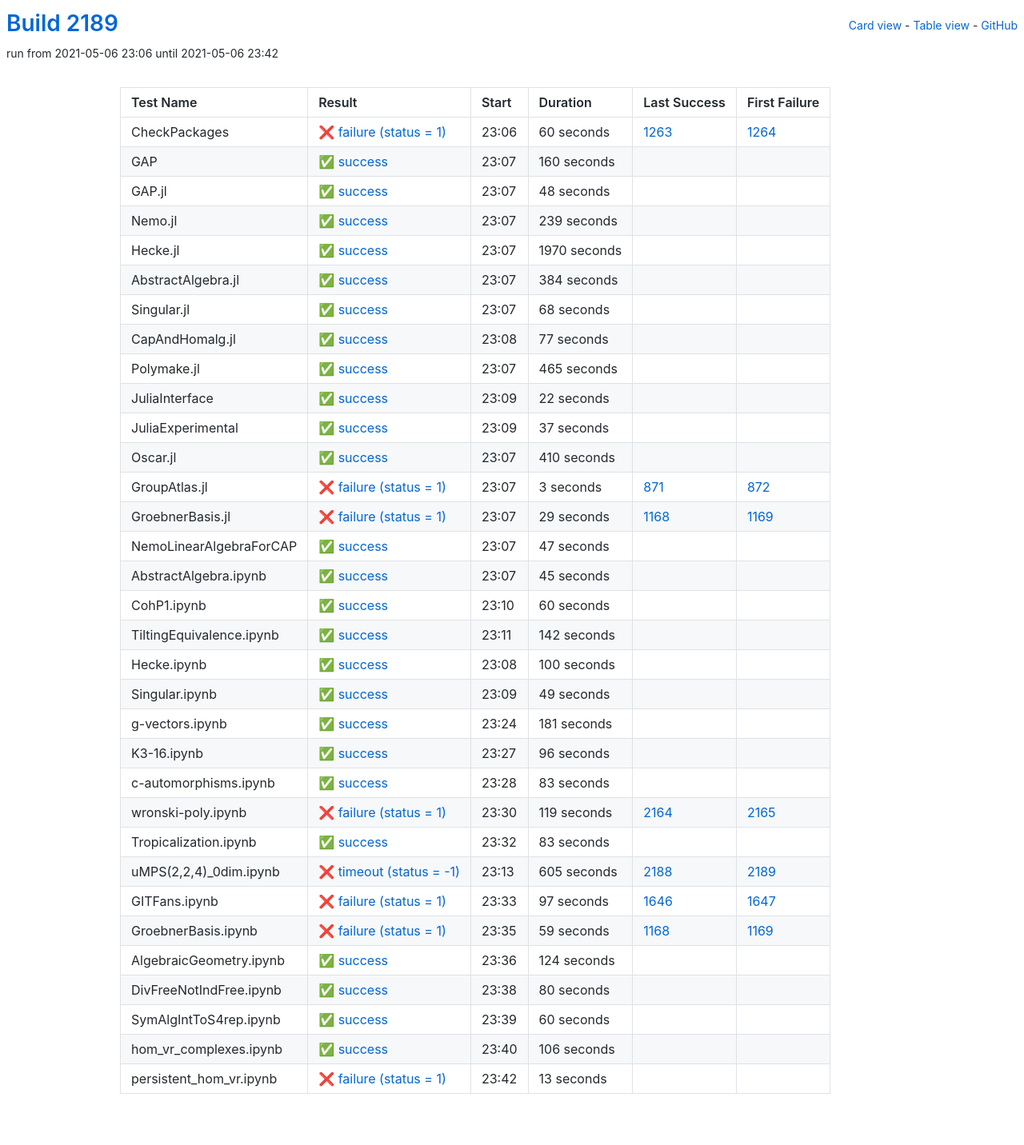
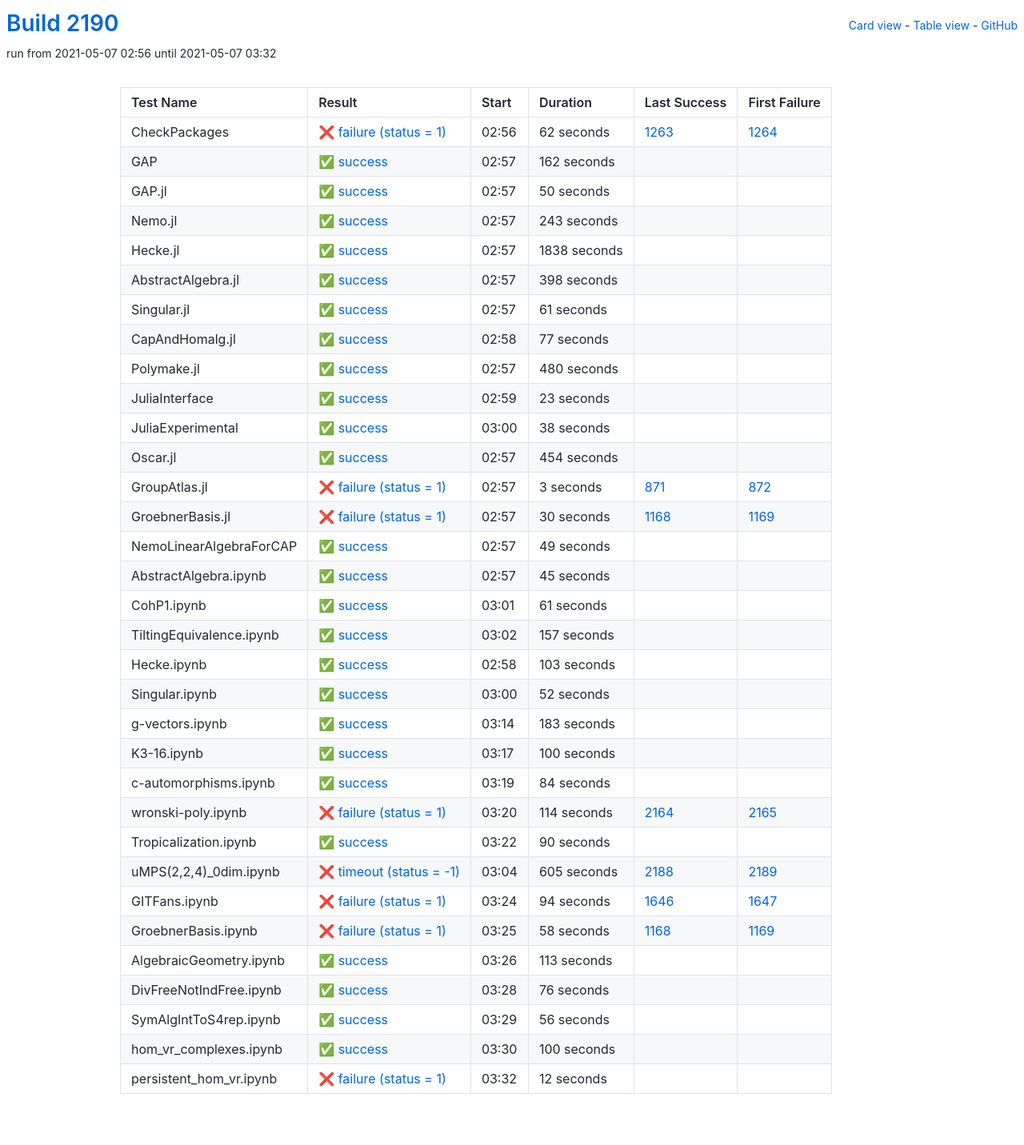
Before and after one commit to oscar-system/oscar-ci-status-stable, a Jekyll site: the page built from table.html, in a window 1280 px wide. Shown: the whole page at 80% size. Built offline with Jekyll 4.4.1, drawn with Linux system fonts in a browser that asks for light colours.

Commit message:
Build #2190

```diff
--- a/_data/ci.yml
+++ b/_data/ci.yml
@@ -1,6 +1,6 @@
 ---
-build: 2189
-build_url: https://oscarci.mathematik.uni-kl.de/job/oscar-stable/2189/
+build: 2190
+build_url: https://oscarci.mathematik.uni-kl.de/job/oscar-stable/2190/
 job: oscar-stable
 organization: oscar-system
 repo: oscar-ci-status-stable
@@ -8,92 +8,92 @@ repourl: https://github.com/oscar-system/oscar-ci-status-stable
 tests:
 - name: CheckPackages
   id: checkpackages
-  log: https://oscarci.mathematik.uni-kl.de/job/oscar-stable/2189/artifact/logs/build-2189/CheckPackages.log
-  start: 2021-05-06 23:06
+  log: https://oscarci.mathematik.uni-kl.de/job/oscar-stable/2190/artifact/logs/build-2190/CheckPackages.log
+  start: 2021-05-07 02:56
   success: false
   exitcode: 1
   status: failure
-  duration: 60
+  duration: 62
   last_success: 1263
   last_success_url: https://oscarci.mathematik.uni-kl.de/job/oscar-stable/1263/
   first_failure: 1264
   first_failure_url: https://oscarci.mathematik.uni-kl.de/job/oscar-stable/1264/
 - name: GAP
   id: gap
-  log: https://oscarci.mathematik.uni-kl.de/job/oscar-stable/2189/artifact/logs/build-2189/GAP.log
-  start: 2021-05-06 23:07
+  log: https://oscarci.mathematik.uni-kl.de/job/oscar-stable/2190/artifact/logs/build-2190/GAP.log
+  start: 2021-05-07 02:57
   success: true
   exitcode: 0
   status: success
-  duration: 160
+  duration: 162
   last_success: false
   last_success_url:
   first_failure: false
   first_failure_url:
 - name: GAP.jl
   id: gap-jl
-  log: https://oscarci.mathematik.uni-kl.de/job/oscar-stable/2189/artifact/logs/build-2189/GAP.jl.log
-  start: 2021-05-06 23:07
+  log: https://oscarci.mathematik.uni-kl.de/job/oscar-stable/2190/artifact/logs/build-2190/GAP.jl.log
+  start: 2021-05-07 02:57
   success: true
   exitcode: 0
   status: success
-  duration: 48
+  duration: 50
   last_success: false
   last_success_url:
   first_failure: false
   first_failure_url:
 - name: Nemo.jl
   id: nemo-jl
-  log: https://oscarci.mathematik.uni-kl.de/job/oscar-stable/2189/artifact/logs/build-2189/Nemo.jl.log
-  start: 2021-05-06 23:07
+  log: https://oscarci.mathematik.uni-kl.de/job/oscar-stable/2190/artifact/logs/build-2190/Nemo.jl.log
+  start: 2021-05-07 02:57
   success: true
   exitcode: 0
   status: success
-  duration: 239
+  duration: 243
   last_success: false
   last_success_url:
   first_failure: false
   first_failure_url:
 - name: Hecke.jl
   id: hecke-jl
-  log: https://oscarci.mathematik.uni-kl.de/job/oscar-stable/2189/artifact/logs/build-2189/Hecke.jl.log
-  start: 2021-05-06 23:07
+  log: https://oscarci.mathematik.uni-kl.de/job/oscar-stable/2190/artifact/logs/build-2190/Hecke.jl.log
+  start: 2021-05-07 02:57
   success: true
   exitcode: 0
   status: success
-  duration: 1970
+  duration: 1838
   last_success: false
   last_success_url:
   first_failure: false
   first_failure_url:
 - name: AbstractAlgebra.jl
   id: abstractalgebra-jl
-  log: https://oscarci.mathematik.uni-kl.de/job/oscar-stable/2189/artifact/logs/build-2189/AbstractAlgebra.jl.log
-  start: 2021-05-06 23:07
+  log: https://oscarci.mathematik.uni-kl.de/job/oscar-stable/2190/artifact/logs/build-2190/AbstractAlgebra.jl.log
+  start: 2021-05-07 02:57
   success: true
   exitcode: 0
   status: success
-  duration: 384
+  duration: 398
   last_success: false
   last_success_url:
   first_failure: false
   first_failure_url:
 - name: Singular.jl
   id: singular-jl
-  log: https://oscarci.mathematik.uni-kl.de/job/oscar-stable/2189/artifact/logs/build-2189/Singular.jl.log
-  start: 2021-05-06 23:07
+  log: https://oscarci.mathematik.uni-kl.de/job/oscar-stable/2190/artifact/logs/build-2190/Singular.jl.log
+  start: 2021-05-07 02:57
   success: true
   exitcode: 0
   status: success
-  duration: 68
+  duration: 61
   last_success: false
   last_success_url:
   first_failure: false
   first_failure_url:
 - name: CapAndHomalg.jl
   id: capandhomalg-jl
-  log: https://oscarci.mathematik.uni-kl.de/job/oscar-stable/2189/artifact/logs/build-2189/CapAndHomalg.jl.log
-  start: 2021-05-06 23:08
+  log: https://oscarci.mathematik.uni-kl.de/job/oscar-stable/2190/artifact/logs/build-2190/CapAndHomalg.jl.log
+  start: 2021-05-07 02:58
   success: true
   exitcode: 0
   status: success
@@ -104,56 +104,56 @@ tests:
   first_failure_url:
 - name: Polymake.jl
   id: polymake-jl
-  log: https://oscarci.mathematik.uni-kl.de/job/oscar-stable/2189/artifact/logs/build-2189/Polymake.jl.log
-  start: 2021-05-06 23:07
+  log: https://oscarci.mathematik.uni-kl.de/job/oscar-stable/2190/artifact/logs/build-2190/Polymake.jl.log
+  start: 2021-05-07 02:57
   success: true
   exitcode: 0
   status: success
-  duration: 465
+  duration: 480
   last_success: false
   last_success_url:
   first_failure: false
   first_failure_url:
 - name: JuliaInterface
   id: juliainterface
-  log: https://oscarci.mathematik.uni-kl.de/job/oscar-stable/2189/artifact/logs/build-2189/JuliaInterface.log
-  start: 2021-05-06 23:09
+  log: https://oscarci.mathematik.uni-kl.de/job/oscar-stable/2190/artifact/logs/build-2190/JuliaInterface.log
+  start: 2021-05-07 02:59
   success: true
   exitcode: 0
   status: success
-  duration: 22
+  duration: 23
   last_success: false
   last_success_url:
   first_failure: false
   first_failure_url:
 - name: JuliaExperimental
   id: juliaexperimental
-  log: https://oscarci.mathematik.uni-kl.de/job/oscar-stable/2189/artifact/logs/build-2189/JuliaExperimental.log
-  start: 2021-05-06 23:09
+  log: https://oscarci.mathematik.uni-kl.de/job/oscar-stable/2190/artifact/logs/build-2190/JuliaExperimental.log
+  start: 2021-05-07 03:00
   success: true
   exitcode: 0
   status: success
-  duration: 37
+  duration: 38
   last_success: false
   last_success_url:
   first_failure: false
   first_failure_url:
 - name: Oscar.jl
   id: oscar-jl
-  log: https://oscarci.mathematik.uni-kl.de/job/oscar-stable/2189/artifact/logs/build-2189/Oscar.jl.log
-  start: 2021-05-06 23:07
+  log: https://oscarci.mathematik.uni-kl.de/job/oscar-stable/2190/artifact/logs/build-2190/Oscar.jl.log
+  start: 2021-05-07 02:57
   success: true
   exitcode: 0
   status: success
-  duration: 410
+  duration: 454
   last_success: false
   last_success_url:
   first_failure: false
   first_failure_url:
 - name: GroupAtlas.jl
   id: groupatlas-jl
-  log: https://oscarci.mathematik.uni-kl.de/job/oscar-stable/2189/artifact/logs/build-2189/GroupAtlas.jl.log
-  start: 2021-05-06 23:07
+  log: https://oscarci.mathematik.uni-kl.de/job/oscar-stable/2190/artifact/logs/build-2190/GroupAtlas.jl.log
+  start: 2021-05-07 02:57
   success: false
   exitcode: 1
   status: failure
@@ -164,32 +164,32 @@ tests:
   first_failure_url: https://oscarci.mathematik.uni-kl.de/job/oscar-stable/872/
 - name: GroebnerBasis.jl
   id: groebnerbasis-jl
-  log: https://oscarci.mathematik.uni-kl.de/job/oscar-stable/2189/artifact/logs/build-2189/GroebnerBasis.jl.log
-  start: 2021-05-06 23:07
+  log: https://oscarci.mathematik.uni-kl.de/job/oscar-stable/2190/artifact/logs/build-2190/GroebnerBasis.jl.log
+  start: 2021-05-07 02:57
   success: false
   exitcode: 1
   status: failure
-  duration: 29
+  duration: 30
   last_success: 1168
   last_success_url: https://oscarci.mathematik.uni-kl.de/job/oscar-stable/1168/
   first_failure: 1169
   first_failure_url: https://oscarci.mathematik.uni-kl.de/job/oscar-stable/1169/
 - name: NemoLinearAlgebraForCAP
   id: nemolinearalgebraforcap
-  log: https://oscarci.mathematik.uni-kl.de/job/oscar-stable/2189/artifact/logs/build-2189/NemoLinearAlgebraForCAP.log
-  start: 2021-05-06 23:07
+  log: https://oscarci.mathematik.uni-kl.de/job/oscar-stable/2190/artifact/logs/build-2190/NemoLinearAlgebraForCAP.log
+  start: 2021-05-07 02:57
   success: true
   exitcode: 0
   status: success
-  duration: 47
+  duration: 49
   last_success: false
   last_success_url:
   first_failure: false
   first_failure_url:
 - name: AbstractAlgebra.ipynb
   id: abstractalgebra-ipynb
-  log: https://oscarci.mathematik.uni-kl.de/job/oscar-stable/2189/artifact/logs/build-2189/AbstractAlgebra.ipynb.log
-  start: 2021-05-06 23:07
+  log: https://oscarci.mathematik.uni-kl.de/job/oscar-stable/2190/artifact/logs/build-2190/AbstractAlgebra.ipynb.log
+  start: 2021-05-07 02:57
   success: true
   exitcode: 0
   status: success
@@ -200,32 +200,68 @@ tests:
   first_failure_url:
 - name: CohP1.ipynb
   id: cohp1-ipynb
-  log: https://oscarci.mathematik.uni-kl.de/job/oscar-stable/2189/artifact/logs/build-2189/CohP1.ipynb.log
-  start: 2021-05-06 23:10
+  log: https://oscarci.mathematik.uni-kl.de/job/oscar-stable/2190/artifact/logs/build-2190/CohP1.ipynb.log
+  start: 2021-05-07 03:01
   success: true
   exitcode: 0
   status: success
-  duration: 60
+  duration: 61
   last_success: false
   last_success_url:
   first_failure: false
   first_failure_url:
 - name: TiltingEquivalence.ipynb
   id: tiltingequivalence-ipynb
-  log: https://oscarci.mathematik.uni-kl.de/job/oscar-stable/2189/artifact/logs/build-2189/TiltingEquivalence.ipynb.log
-  start: 2021-05-06 23:11
+  log: https://oscarci.mathematik.uni-kl.de/job/oscar-stable/2190/artifact/logs/build-2190/TiltingEquivalence.ipynb.log
+  start: 2021-05-07 03:02
   success: true
   exitcode: 0
   status: success
-  duration: 142
+  duration: 157
   last_success: false
   last_success_url:
   first_failure: false
   first_failure_url:
 - name: Hecke.ipynb
   id: hecke-ipynb
-  log: https://oscarci.mathematik.uni-kl.de/job/oscar-stable/2189/artifact/logs/build-2189/Hecke.ipynb.log
-  start: 2021-05-06 23:08
+  log: https://oscarci.mathematik.uni-kl.de/job/oscar-stable/2190/artifact/logs/build-2190/Hecke.ipynb.log
+  start: 2021-05-07 02:58
+  success: true
+  exitcode: 0
+  status: success
+  duration: 103
+  last_success: false
+  last_success_url:
+  first_failure: false
+  first_failure_url:
+- name: Singular.ipynb
+  id: singular-ipynb
+  log: https://oscarci.mathematik.uni-kl.de/job/oscar-stable/2190/artifact/logs/build-2190/Singular.ipynb.log
+  start: 2021-05-07 03:00
+  success: true
+  exitcode: 0
+  status: success
+  duration: 52
+  last_success: false
+  last_success_url:
+  first_failure: false
+  first_failure_url:
+- name: g-vectors.ipynb
+  id: g-vectors-ipynb
+  log: https://oscarci.mathematik.uni-kl.de/job/oscar-stable/2190/artifact/logs/build-2190/g-vectors.ipynb.log
+  start: 2021-05-07 03:14
+  success: true
+  exitcode: 0
+  status: success
+  duration: 183
+  last_success: false
+  last_success_url:
+  first_failure: false
+  first_failure_url:
+- name: K3-16.ipynb
+  id: k3-16-ipynb
+  log: https://oscarci.mathematik.uni-kl.de/job/oscar-stable/2190/artifact/logs/build-2190/K3-16.ipynb.log
+  start: 2021-05-07 03:17
   success: true
   exitcode: 0
   status: success
@@ -234,82 +270,46 @@ tests:
   last_success_url:
   first_failure: false
   first_failure_url:
-- name: Singular.ipynb
-  id: singular-ipynb
-  log: https://oscarci.mathematik.uni-kl.de/job/oscar-stable/2189/artifact/logs/build-2189/Singular.ipynb.log
-  start: 2021-05-06 23:09
+- name: c-automorphisms.ipynb
+  id: c-automorphisms-ipynb
+  log: https://oscarci.mathematik.uni-kl.de/job/oscar-stable/2190/artifact/logs/build-2190/c-automorphisms.ipynb.log
+  start: 2021-05-07 03:19
   success: true
   exitcode: 0
   status: success
-  duration: 49
-  last_success: false
-  last_success_url:
-  first_failure: false
-  first_failure_url:
-- name: g-vectors.ipynb
-  id: g-vectors-ipynb
-  log: https://oscarci.mathematik.uni-kl.de/job/oscar-stable/2189/artifact/logs/build-2189/g-vectors.ipynb.log
-  start: 2021-05-06 23:24
-  success: true
-  exitcode: 0
-  status: success
-  duration: 181
-  last_success: false
-  last_success_url:
-  first_failure: false
-  first_failure_url:
-- name: K3-16.ipynb
-  id: k3-16-ipynb
-  log: https://oscarci.mathematik.uni-kl.de/job/oscar-stable/2189/artifact/logs/build-2189/K3-16.ipynb.log
-  start: 2021-05-06 23:27
-  success: true
-  exitcode: 0
-  status: success
-  duration: 96
-  last_success: false
-  last_success_url:
-  first_failure: false
-  first_failure_url:
-- name: c-automorphisms.ipynb
-  id: c-automorphisms-ipynb
-  log: https://oscarci.mathematik.uni-kl.de/job/oscar-stable/2189/artifact/logs/build-2189/c-automorphisms.ipynb.log
-  start: 2021-05-06 23:28
-  success: true
-  exitcode: 0
-  status: success
-  duration: 83
+  duration: 84
   last_success: false
   last_success_url:
   first_failure: false
   first_failure_url:
 - name: wronski-poly.ipynb
   id: wronski-poly-ipynb
-  log: https://oscarci.mathematik.uni-kl.de/job/oscar-stable/2189/artifact/logs/build-2189/wronski-poly.ipynb.log
-  start: 2021-05-06 23:30
+  log: https://oscarci.mathematik.uni-kl.de/job/oscar-stable/2190/artifact/logs/build-2190/wronski-poly.ipynb.log
+  start: 2021-05-07 03:20
   success: false
   exitcode: 1
   status: failure
-  duration: 119
+  duration: 114
   last_success: 2164
   last_success_url: https://oscarci.mathematik.uni-kl.de/job/oscar-stable/2164/
   first_failure: 2165
   first_failure_url: https://oscarci.mathematik.uni-kl.de/job/oscar-stable/2165/
 - name: Tropicalization.ipynb
   id: tropicalization-ipynb
-  log: https://oscarci.mathematik.uni-kl.de/job/oscar-stable/2189/artifact/logs/build-2189/Tropicalization.ipynb.log
-  start: 2021-05-06 23:32
+  log: https://oscarci.mathematik.uni-kl.de/job/oscar-stable/2190/artifact/logs/build-2190/Tropicalization.ipynb.log
+  start: 2021-05-07 03:22
   success: true
   exitcode: 0
   status: success
-  duration: 83
+  duration: 90
   last_success: false
   last_success_url:
   first_failure: false
   first_failure_url:
 - name: uMPS(2,2,4)_0dim.ipynb
   id: umps-2-2-4-0dim-ipynb
-  log: https://oscarci.mathematik.uni-kl.de/job/oscar-stable/2189/artifact/logs/build-2189/uMPS-2-2-4-_0dim.ipynb.log
-  start: 2021-05-06 23:13
+  log: https://oscarci.mathematik.uni-kl.de/job/oscar-stable/2190/artifact/logs/build-2190/uMPS-2-2-4-_0dim.ipynb.log
+  start: 2021-05-07 03:04
   success: false
   exitcode: -1
   status: timeout
@@ -320,84 +320,84 @@ tests:
   first_failure_url: https://oscarci.mathematik.uni-kl.de/job/oscar-stable/2189/
 - name: GITFans.ipynb
   id: gitfans-ipynb
-  log: https://oscarci.mathematik.uni-kl.de/job/oscar-stable/2189/artifact/logs/build-2189/GITFans.ipynb.log
-  start: 2021-05-06 23:33
+  log: https://oscarci.mathematik.uni-kl.de/job/oscar-stable/2190/artifact/logs/build-2190/GITFans.ipynb.log
+  start: 2021-05-07 03:24
   success: false
   exitcode: 1
   status: failure
-  duration: 97
+  duration: 94
   last_success: 1646
   last_success_url: https://oscarci.mathematik.uni-kl.de/job/oscar-stable/1646/
   first_failure: 1647
   first_failure_url: https://oscarci.mathematik.uni-kl.de/job/oscar-stable/1647/
 - name: GroebnerBasis.ipynb
   id: groebnerbasis-ipynb
-  log: https://oscarci.mathematik.uni-kl.de/job/oscar-stable/2189/artifact/logs/build-2189/GroebnerBasis.ipynb.log
-  start: 2021-05-06 23:35
+  log: https://oscarci.mathematik.uni-kl.de/job/oscar-stable/2190/artifact/logs/build-2190/GroebnerBasis.ipynb.log
+  start: 2021-05-07 03:25
   success: false
   exitcode: 1
   status: failure
-  duration: 59
+  duration: 58
   last_success: 1168
   last_success_url: https://oscarci.mathematik.uni-kl.de/job/oscar-stable/1168/
   first_failure: 1169
   first_failure_url: https://oscarci.mathematik.uni-kl.de/job/oscar-stable/1169/
 - name: AlgebraicGeometry.ipynb
   id: algebraicgeometry-ipynb
-  log: https://oscarci.mathematik.uni-kl.de/job/oscar-stable/2189/artifact/logs/build-2189/AlgebraicGeometry.ipynb.log
-  start: 2021-05-06 23:36
+  log: https://oscarci.mathematik.uni-kl.de/job/oscar-stable/2190/artifact/logs/build-2190/AlgebraicGeometry.ipynb.log
+  start: 2021-05-07 03:26
   success: true
   exitcode: 0
   status: success
-  duration: 124
+  duration: 113
   last_success: false
   last_success_url:
   first_failure: false
   first_failure_url:
 - name: DivFreeNotIndFree.ipynb
   id: divfreenotindfree-ipynb
-  log: https://oscarci.mathematik.uni-kl.de/job/oscar-stable/2189/artifact/logs/build-2189/DivFreeNotIndFree.ipynb.log
-  start: 2021-05-06 23:38
+  log: https://oscarci.mathematik.uni-kl.de/job/oscar-stable/2190/artifact/logs/build-2190/DivFreeNotIndFree.ipynb.log
+  start: 2021-05-07 03:28
   success: true
   exitcode: 0
   status: success
-  duration: 80
+  duration: 76
   last_success: false
   last_success_url:
   first_failure: false
   first_failure_url:
 - name: SymAlgIntToS4rep.ipynb
   id: symalginttos4rep-ipynb
-  log: https://oscarci.mathematik.uni-kl.de/job/oscar-stable/2189/artifact/logs/build-2189/SymAlgIntToS4rep.ipynb.log
-  start: 2021-05-06 23:39
+  log: https://oscarci.mathematik.uni-kl.de/job/oscar-stable/2190/artifact/logs/build-2190/SymAlgIntToS4rep.ipynb.log
+  start: 2021-05-07 03:29
   success: true
   exitcode: 0
   status: success
-  duration: 60
+  duration: 56
   last_success: false
   last_success_url:
   first_failure: false
   first_failure_url:
 - name: hom_vr_complexes.ipynb
   id: hom-vr-complexes-ipynb
-  log: https://oscarci.mathematik.uni-kl.de/job/oscar-stable/2189/artifact/logs/build-2189/hom_vr_complexes.ipynb.log
-  start: 2021-05-06 23:40
+  log: https://oscarci.mathematik.uni-kl.de/job/oscar-stable/2190/artifact/logs/build-2190/hom_vr_complexes.ipynb.log
+  start: 2021-05-07 03:30
   success: true
   exitcode: 0
   status: success
-  duration: 106
+  duration: 100
   last_success: false
   last_success_url:
   first_failure: false
   first_failure_url:
 - name: persistent_hom_vr.ipynb
   id: persistent-hom-vr-ipynb
-  log: https://oscarci.mathematik.uni-kl.de/job/oscar-stable/2189/artifact/logs/build-2189/persistent_hom_vr.ipynb.log
-  start: 2021-05-06 23:42
+  log: https://oscarci.mathematik.uni-kl.de/job/oscar-stable/2190/artifact/logs/build-2190/persistent_hom_vr.ipynb.log
+  start: 2021-05-07 03:32
   success: false
   exitcode: 1
   status: failure
-  duration: 13
+  duration: 12
   last_success: false
   last_success_url:
   first_failure: false
```
Also changed, not shown: README.md.
